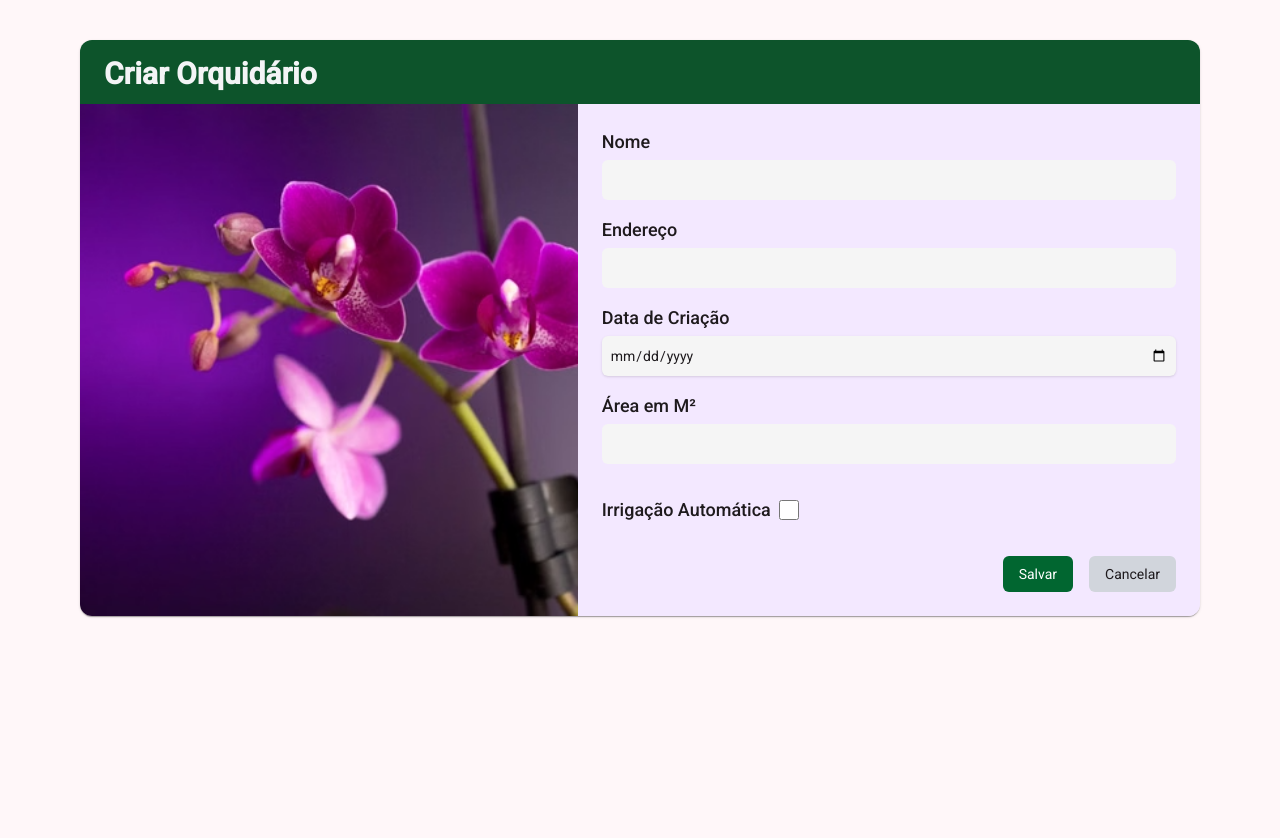
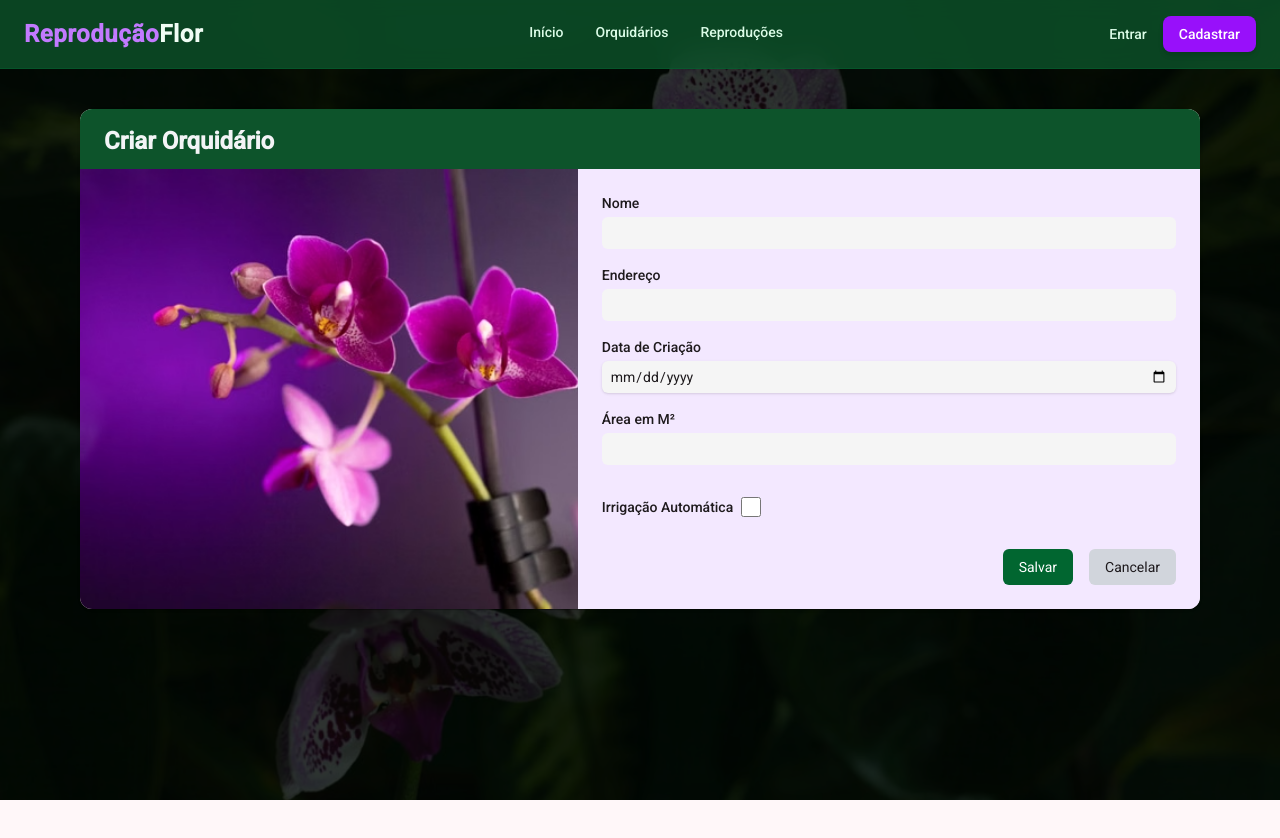
Before and after one commit to michel475/Associacao-De-Orquidofilia, an Angular app: page /orquidario/criar in a window 1280 px wide. After the commit the page ends 800 px from the top, so only its background shows below. Built offline with nearby package versions, Linux system fonts and the light colour scheme.

Commit message:
feat: adicionado header comum para toda a aplicação fix: alteração da rota home

```diff
--- a/src/app/app.html
+++ b/src/app/app.html
@@ -1,11 +1,31 @@
+<div class="relative w-full min-h-screen">
+  <!-- Imagem de fundo como layer absoluta (atrás de tudo) -->
+  <div class="fixed inset-0 bg-cover brightness-30 bg-center -z-10" style="background-image: url('orquidea.png');">
+    <div class="absolute inset-0 bg-green-950/40"></div>
+  </div>
 
-<!-- * * * * * * * * * * * * * * * * * * * * * * * * * * * * * * * * -->
-<!-- * * * * * * * * * * * The content above * * * * * * * * * * * * -->
-<!-- * * * * * * * * * * is only a placeholder * * * * * * * * * * * -->
-<!-- * * * * * * * * * * and can be replaced.  * * * * * * * * * * * -->
-<!-- * * * * * * * * * * * * * * * * * * * * * * * * * * * * * * * * -->
-<!-- * * * * * * * * * * End of Placeholder  * * * * * * * * * * * * -->
-<!-- * * * * * * * * * * * * * * * * * * * * * * * * * * * * * * * * -->
+  <!-- Header -->
+  <header class="relative z-10 w-full bg-green-900/80 backdrop-blur-md border-b border-green-800/50 px-6 py-4 flex items-center justify-between">
+    <div class="flex items-center gap-2">
+      <span class="text-purple-400 text-2xl font-bold tracking-wide">Reprodução<span class="text-green-50">Flor</span></span>
+    </div>
 
+    <nav class="hidden md:flex items-center gap-8">
+        <button (click)="inicio()" [ngClass]="isActive('/home') ? 'text-purple-400 border-b-2 border-purple-400' : 'text-green-100 hover:text-purple-300'" class="font-medium transition-colors duration-200 pb-1">Início</button>
+        <button (click)="orquidarios()" [ngClass]="isActive('/orquidario') ? 'text-purple-400 border-b-2 border-purple-400' : 'text-green-100 hover:text-purple-300'" class="font-medium transition-colors duration-200 pb-1">Orquidários</button>
+        <button (click)="reproducoes()" [ngClass]="isActive('/reproducaoFlor') ? 'text-purple-400 border-b-2 border-purple-400' : 'text-green-100 hover:text-purple-300'" class="font-medium transition-colors duration-200 pb-1">Reproduções</button>
+    </nav>
 
-<router-outlet />
+    <div class="flex items-center gap-4">
+      <a href="/users" class="text-green-100 hover:text-green-200 font-medium text-sm transition-colors">Entrar</a>
+      <button class="bg-purple-600 hover:bg-purple-700 text-white font-medium text-sm px-4 py-2 rounded-lg shadow-md transition-all transform hover:scale-105">
+        Cadastrar
+      </button>
+    </div>
+  </header>
+
+  <!-- Conteúdo das páginas (aparece acima da imagem) -->
+  <div class="relative z-10">
+    <router-outlet />
+  </div>
+</div>
--- a/src/app/app.routes.ts
+++ b/src/app/app.routes.ts
@@ -7,7 +7,7 @@ import { OrquidarioForm } from './orquidario-form/orquidario-form';
 import { OrquidarioReproducoesComponent } from './orquidario-reproducoes/orquidario-reproducoes';
 
 export const routes: Routes = [
-    {path: '', component: Home},
+    {path: 'home', component: Home},
     {path: 'reproducaoFlor', component:ReproducaoFlorList},
     {path: 'orquidario', component: OrquidarioListComponent},
     {path: 'orquidario/criar', component: OrquidarioForm},
--- a/src/app/app.ts
+++ b/src/app/app.ts
@@ -1,14 +1,47 @@
-import { Component, signal } from '@angular/core';
-import { RouterLink, RouterLinkActive, RouterOutlet } from '@angular/router';
-import { ReproducaoFlorList } from './reproducao-flor-list/components/reproducao-flor-list';
+import { Component, inject, signal } from '@angular/core';
+import { Router, RouterLink, RouterLinkActive, RouterOutlet, NavigationEnd } from '@angular/router';
 import { Home } from './home/components/home';
+import { CdkAutofill } from "@angular/cdk/text-field";
+import { filter } from 'rxjs';
+import { NgClass } from '@angular/common';
 
 @Component({
   selector: 'app-root',
-  imports: [RouterOutlet, Home],
+  imports: [
+    RouterOutlet,
+    Home,
+    CdkAutofill,
+    NgClass],
   templateUrl: './app.html',
   styleUrl: './app.css'
 })
 export class App {
   protected readonly title = signal('frontend');
+  protected readonly router = inject(Router);
+  protected readonly activePage = signal<string>('');
+
+  constructor() {
+    // Monitorar mudanças de rota
+    this.router.events
+      .pipe(filter(event => event instanceof NavigationEnd))
+      .subscribe((event: any) => {
+        this.activePage.set(event.urlAfterRedirects);
+      });
+  }
+
+  isActive(page: string): boolean {
+    return this.activePage() === page;
+  }
+
+  inicio(){
+    this.router.navigate(['/home']);
+  }
+
+  orquidarios(){
+    this.router.navigate(['/orquidario']);
+  }
+
+  reproducoes(){
+    this.router.navigate(['/reproducaoFlor']);
+  }
 }
--- a/src/app/home/components/home.html
+++ b/src/app/home/components/home.html
@@ -1 +1,16 @@
-<img src="/orquidea.png" alt="Imagem de uma orquídea" class="w-full h-40 object-cover">
+<div>
+  <main class="relative z-10 max-w-4xl mx-auto h-[calc(100vh-80px)] flex flex-col justify-center items-center text-center px-4">
+    <h1 class="text-4xl md:text-6xl font-extrabold text-green-50 tracking-tight drop-shadow-md">
+      Otimize o Cultivo de <span class="text-purple-400">Orquídeas</span>
+    </h1>
+    <p class="mt-4 text-lg md:text-xl text-stone-200 max-w-2xl drop-shadow-sm">
+      Gerencie o ciclo biológico, cruzamentos e registros de forma simplificada, limpa e eficiente.
+    </p>
+    <div class="mt-8 flex gap-4">
+      <button class="bg-green-700 hover:bg-green-600 border border-green-500/30 text-green-50 font-semibold px-6 py-3 rounded-xl transition-all shadow-lg">
+        Explorar Painel
+      </button>
+    </div>
+  </main>
+
+</div>
--- a/src/app/home/components/home.ts
+++ b/src/app/home/components/home.ts
@@ -1,9 +1,16 @@
-import { Component } from '@angular/core';
+import { Component, inject, OnInit } from '@angular/core';
+import { MatCalendar } from "@angular/material/datepicker";
+import { MatCardModule } from "@angular/material/card";
+import { Router } from '@angular/router';
 
 @Component({
   selector: 'app-home',
-  imports: [],
+  imports: [MatCardModule],
   templateUrl: './home.html',
   styleUrl: '../home.css',
 })
-export class Home {}
+export class Home{
+  private router = inject(Router);
+
+
+}
--- a/src/app/orquidario-form/orquidario-form.html
+++ b/src/app/orquidario-form/orquidario-form.html
@@ -1,6 +1,6 @@
 <mat-card class="mx-20 mt-10 rounded-lg overflow-hidden">
     <mat-card-header class="bg-green-900">
-        <mat-card-title class="!text-3xl px-2 py-3 !font-extrabold text-gray-100">
+        <mat-card-title class="!text-2xl px-2 py-3 !font-extrabold text-gray-100">
             {{ isEditMode() ? 'Editar Orquidário' : 'Criar Orquidário' }}
         </mat-card-title>
     </mat-card-header>
@@ -15,34 +15,34 @@
                 <form [formGroup]="form" (ngSubmit)="onSubmit()" class="flex flex-col h-full">
                     <div>
                         <div class="mb-4">
-                            <label for="nome" class="block text-lg font-medium"> Nome</label>
-                            <input formControlName="nome" id="nome" type="text" [value]="form.get('nome')" name="nomeOrquidario" required class="mt-1 p-2 w-full h-10 bg-neutral-100 rounded-md">
+                            <label for="nome" class="block text-md font-medium"> Nome</label>
+                            <input formControlName="nome" id="nome" type="text" [value]="form.get('nome')" name="nomeOrquidario" required class="mt-1 p-2 w-full h-8 bg-neutral-100 rounded-md">
                         </div>
 
                         <div class="mb-4">
-                            <label for="endereco" class="block text-lg font-medium"> Endereço</label>
-                            <input formControlName="endereco" id="endereco" type="text" [value]="form.get('endereco')" name="endereco" required class="mt-1 p-2 w-full h-10 bg-neutral-100 rounded-md">
+                            <label for="endereco" class="block text-md font-medium"> Endereço</label>
+                            <input formControlName="endereco" id="endereco" type="text" [value]="form.get('endereco')" name="endereco" required class="mt-1 p-2 w-full h-8 bg-neutral-100 rounded-md">
                         </div>
 
                         <div class="mb-4">
-                            <label for="dataCriacao" class="block text-lg font-medium text-muted-foreground">Data de Criação</label>
-                            <input formControlName="dataCriacao" id="dataCriacao" type="date" [value]="form.get('dataCriacao')?.value"/*[value]="form.get('dataCriacao')" name="dataCriacao"*/ required class="mt-1 p-2 h-10 w-full bg-neutral-100 rounded-md !border-gray-600 shadow-sm focus:border-primary focus:ring focus:ring-primary/50">
+                            <label for="dataCriacao" class="block text-md font-medium text-muted-foreground">Data de Criação</label>
+                            <input formControlName="dataCriacao" id="dataCriacao" type="date" [value]="form.get('dataCriacao')?.value"/*[value]="form.get('dataCriacao')" name="dataCriacao"*/ required class="mt-1 p-2 h-8 w-full bg-neutral-100 rounded-md !border-gray-600 shadow-sm focus:border-primary focus:ring focus:ring-primary/50">
                         </div>
 
                         <div class="mb-4">
-                            <label for="areaMQuadrados" class="block text-lg font-medium">Área em M²</label>
-                            <input formControlName="areaMQuadrados" id="areaMQuadrados" type="number" [value]="form.get('areaMQuadrados')" name="areaMQuadrados" required class="mt-1 p-2 w-full h-10 bg-neutral-100 rounded-md">
+                            <label for="areaMQuadrados" class="block text-md font-medium">Área em M²</label>
+                            <input formControlName="areaMQuadrados" id="areaMQuadrados" type="number" [value]="form.get('areaMQuadrados')" name="areaMQuadrados" required class="mt-1 p-2 w-full h-8 bg-neutral-100 rounded-md">
                         </div>
 
                         <div class="flex items-center gap-2 mt-8">
-                            <label for="irrigadoAuto" class="text-lg font-medium">Irrigação Automática</label>
+                            <label for="irrigadoAuto" class="text-md font-medium">Irrigação Automática</label>
                             <input formControlName="irrigadoAuto" id="irrigadoAuto" type="checkbox" [value]="form.get('irrigadoAuto')" name="irrigadoAuto" class="size-5 accent-green-800">
                         </div>
 
                     </div>
                     <div class="flex justify-end gap-4 mt-8">
-                        <button type="submit" class="px-4 py-2 bg-green-800 text-white rounded-md">Salvar</button>
-                        <button type="button" (click)="onCancel()" class="px-4 py-2 bg-gray-300 rounded-md">Cancelar</button>
+                        <button type="submit" class="px-4 py-2 bg-green-800 text-white rounded-md hover:bg-green-700">Salvar</button>
+                        <button type="button" (click)="onCancel()" class="px-4 py-2 bg-gray-300 rounded-md hover:bg-gray-400">Cancelar</button>
                     </div>
                 </form>
             </div>
--- a/src/app/orquidario-form/orquidario-form.ts
+++ b/src/app/orquidario-form/orquidario-form.ts
@@ -34,7 +34,9 @@ interface CreateOrquidarioPayload {
     MatDatepickerModule,
     MatIconModule,
     MatNativeDateModule,
-    ReactiveFormsModule, MatCard, FormsModule, RouterLink
+    ReactiveFormsModule,
+    MatCard,
+    FormsModule,
 ],
   templateUrl: './orquidario-form.html',
   styleUrl: './orquidario-form.css',
--- a/src/app/orquidario-reproducoes/orquidario-reproducoes.ts
+++ b/src/app/orquidario-reproducoes/orquidario-reproducoes.ts
@@ -15,7 +15,6 @@ import { MatButtonModule } from "@angular/material/button";
     imports: [
     MatCardModule,
     MatTableModule,
-    ɵEmptyOutletComponent,
     MatIconModule,
     MatButtonModule
 ]
```
Also changed, not shown: src/app/orquidario-list/components/orquidario-list.ts (+1 -10 lines), public/orquidea.png.
